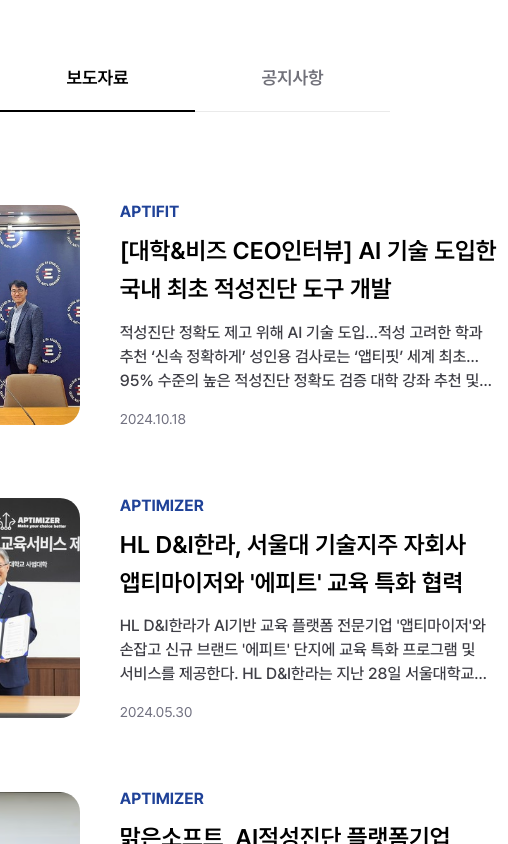
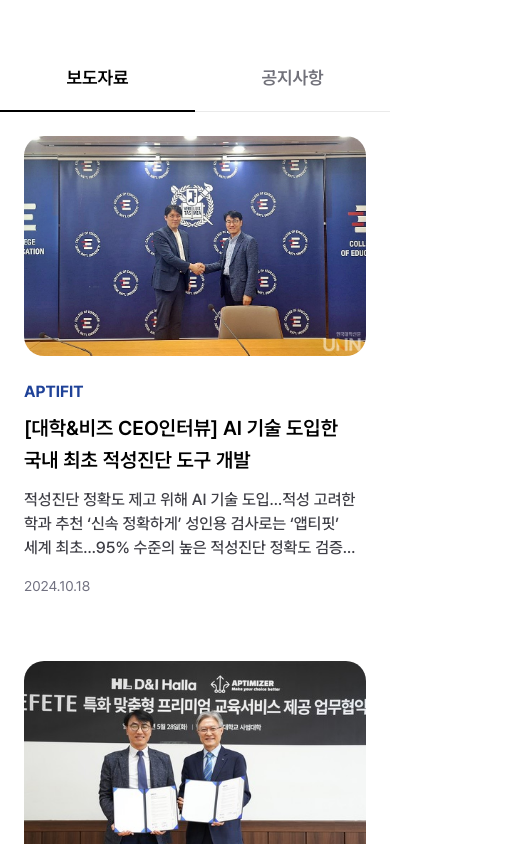
Before and after one commit to aptimizer-co/aptimizer, a Next.js app: page /news/press in a window 390 px wide. Shown: the part 1040-1884 px from the top of the page, 508 px wide, since content can reach past the window. Built offline with nearby package versions, Linux system fonts and the light colour scheme.

Commit message:
UI: press 상세페이지, press페이지 모바일 대응

```diff
--- a/src/app/news/_components/NewsCard/NewsCard.module.css
+++ b/src/app/news/_components/NewsCard/NewsCard.module.css
@@ -74,3 +74,25 @@
   color: #717180;
   font-weight: 400;
 }
+
+@media (max-width: 800px) {
+  .cardContainer {
+    flex-direction: column;
+    align-items: flex-start;
+    min-height: auto;
+  }
+
+  .imageWrapper {
+    width: 100%;
+    margin-right: 0;
+    margin-bottom: var(--spacing-24);
+  }
+
+  .title {
+    font-size: var(--text-20);
+  }
+
+  .content {
+    max-width: 100%;
+  }
+}
--- a/src/app/news/press/PressPage.module.css
+++ b/src/app/news/press/PressPage.module.css
@@ -5,8 +5,14 @@
   padding: var(--spacing-64) 0;
 }
 
-.sidebar {
+.newsList {
   display: flex;
   flex-direction: column;
   gap: var(--spacing-64);
 }
+
+@media (max-width: 1200px) {
+  .pressPage {
+    padding: 0 24px;
+  }
+}
--- a/src/app/news/press/[id]/PressDetailPage.module.css
+++ b/src/app/news/press/[id]/PressDetailPage.module.css
@@ -128,16 +128,67 @@
   text-decoration: underline;
 }
 
-@media (max-width: 768px) {
+@media (max-width: 800px) {
   .pressArticle {
-    padding: 1rem;
+    padding: var(--spacing-16) var(--spacing-12);
+  }
+
+  .header {
+    margin-bottom: var(--spacing-40);
   }
 
   .title {
-    font-size: 1.5rem;
+    font-size: var(--text-24);
+    margin-bottom: var(--spacing-24);
+    word-break: break-all;
+  }
+
+  .date {
+    font-size: var(--text-14);
+  }
+
+  .shareButton {
+    padding: var(--spacing-8);
+  }
+
+  .shareButton .icon {
+    width: var(--spacing-20);
+    height: var(--spacing-20);
+  }
+
+  .shareText {
+    font-size: var(--text-14);
+  }
+
+  .summary {
+    padding: var(--spacing-16);
+    margin-bottom: var(--spacing-24);
+  }
+
+  .summaryItem {
+    font-size: var(--text-14);
+    word-break: break-all;
   }
 
   .content {
-    font-size: 1rem;
+    font-size: var(--text-16);
+    line-height: 1.6;
+    margin-top: var(--spacing-24);
+    word-break: break-all;
+  }
+
+  .sourceLink {
+    padding: var(--spacing-12) var(--spacing-16);
+    font-size: var(--text-16);
+  }
+
+  .footer {
+    margin-top: var(--spacing-48);
+    padding-top: var(--spacing-32);
+  }
+
+  .listLink {
+    padding: var(--spacing-12) var(--spacing-16);
+    font-size: var(--text-16);
   }
 }
--- a/src/app/news/press/page.tsx
+++ b/src/app/news/press/page.tsx
@@ -6,7 +6,7 @@ import s from "./PressPage.module.css";
 const PressPage = () => {
   return (
     <main className={s.pressPage}>
-      <aside className={s.sidebar}>
+      <aside className={s.newsList}>
         {newsData.map((news) => (
           <Link key={news.id} href={`/news/press/${news.id}`}>
             {/* 추가 */}
```
